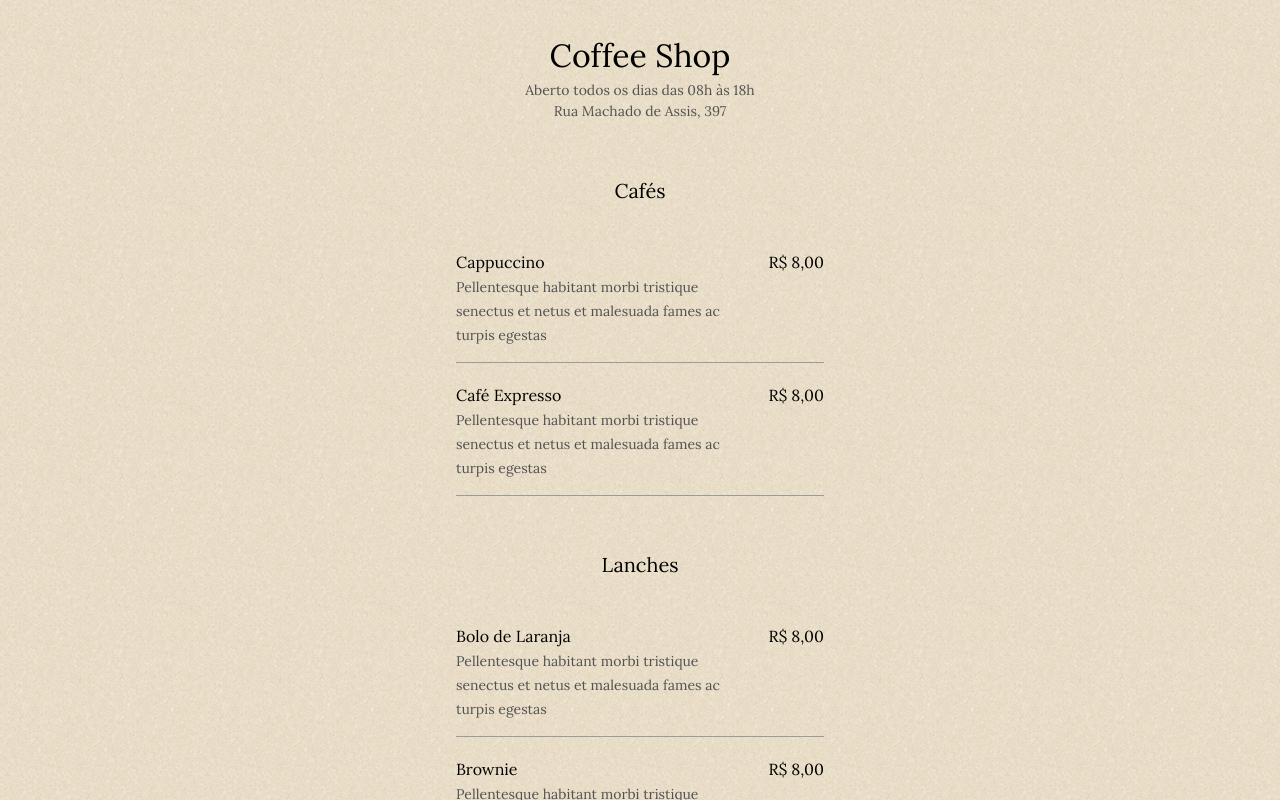
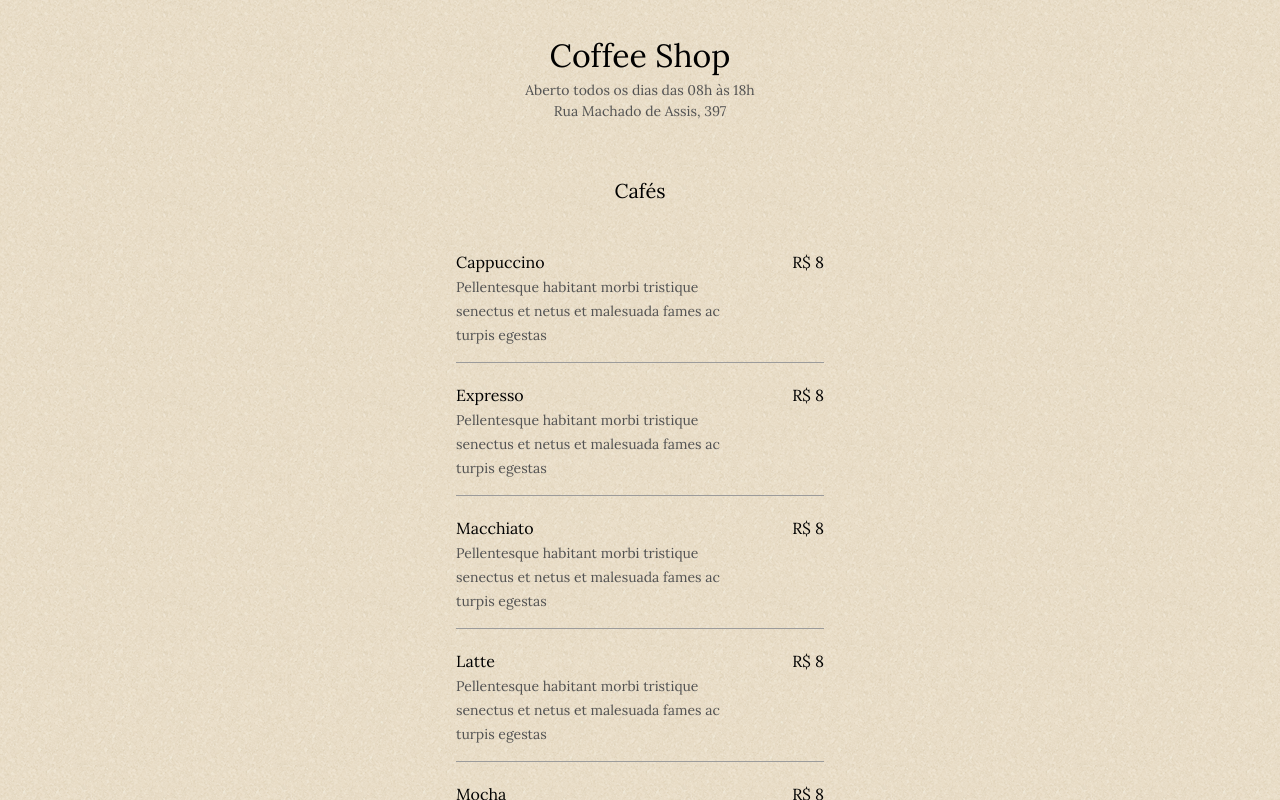
Before and after one commit to joziasmartini/coffee-shop, a React (Create React App) app: page / in a window 1280 px wide. Shown: the top 800 px of the page. Built offline with nearby package versions, Linux system fonts and the light colour scheme.

Commit message:
Import products dynamically

```diff
--- a/src/App.tsx
+++ b/src/App.tsx
@@ -1,4 +1,5 @@
 import "./App.sass";
+import { coffees } from "./utils/products";
 
 function App() {
   return (
@@ -12,33 +13,20 @@ function App() {
 
         <section className="section-title">Cafés</section>
 
+        {coffees.map((coffee) => (
           <section className="section-item">
             <div className="text-left">
-            <span className="">Cappuccino</span>
+              <span className="">{coffee.name}</span>
               <br />
               <span className="font-small light-color">
-              Pellentesque habitant morbi tristique senectus et netus et
-              malesuada fames ac turpis egestas
+                {coffee.description}
               </span>
             </div>
             <div className="text-right">
-            <span className="">R$ 8,00</span>
+              <span className="">R$ {coffee.price}</span>
             </div>
           </section>
-
-        <section className="section-item">
-          <div className="text-left">
-            <span className="">Café Expresso</span>
-            <br />
-            <span className="font-small light-color">
-              Pellentesque habitant morbi tristique senectus et netus et
-              malesuada fames ac turpis egestas
-            </span>
-          </div>
-          <div className="text-right">
-            <span className="">R$ 8,00</span>
-          </div>
-        </section>
+        ))}
 
         <section className="section-title">Lanches</section>
 
```
Lines whose indentation alone changed are shown as unchanged.
